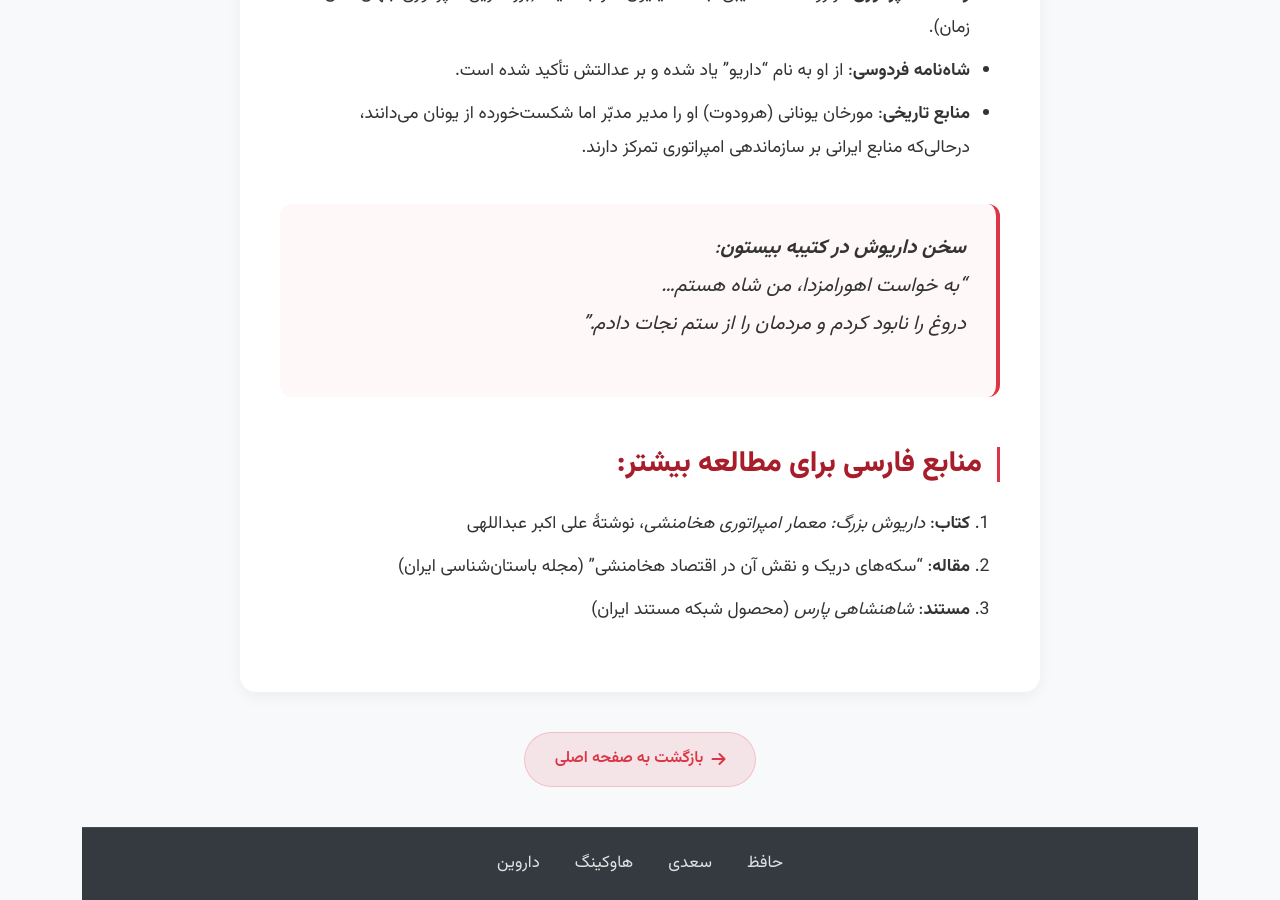
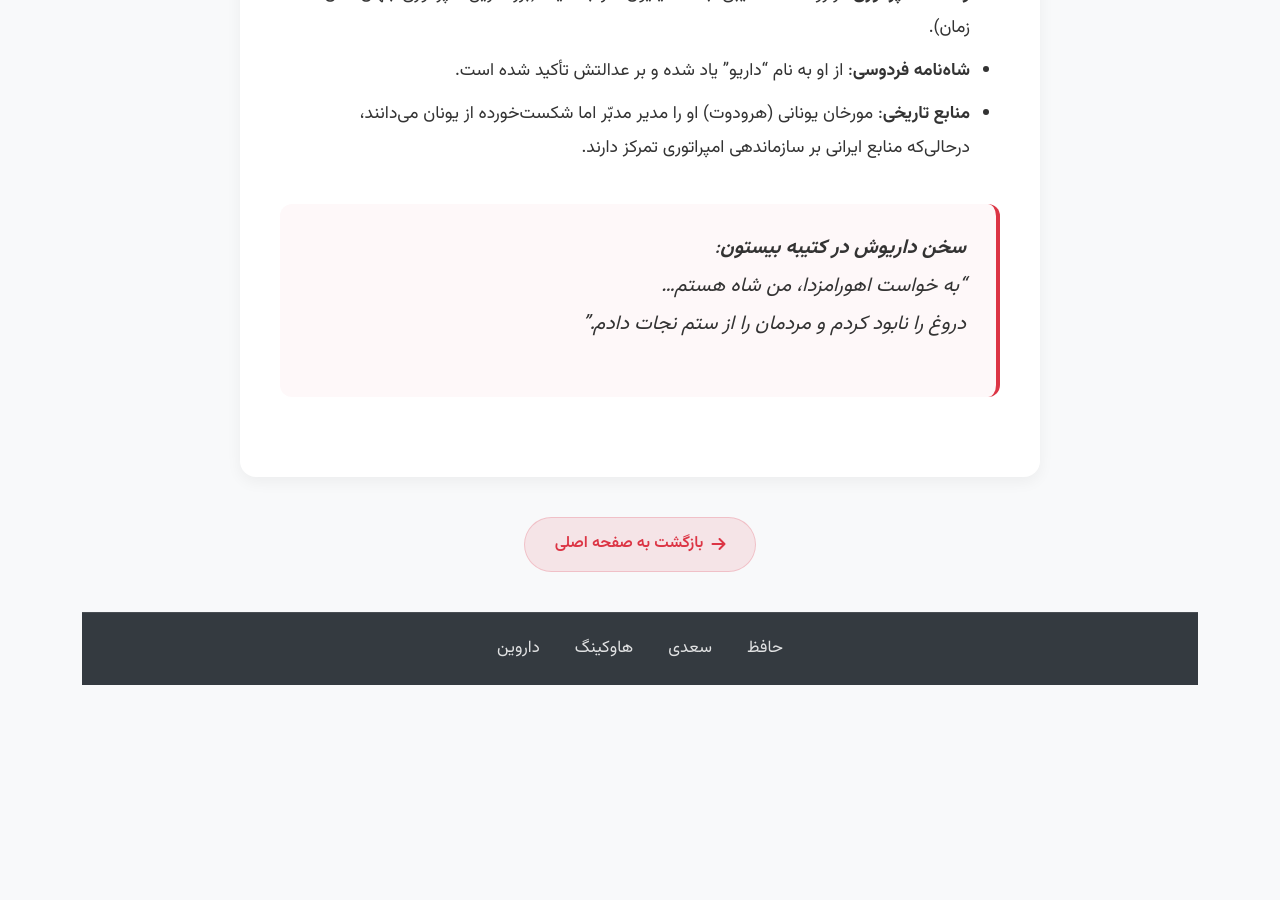
Before and after one commit to darkblog/darkblog.github.io, a Jekyll site: the page built from _posts/2025-7-6-75.md, in a window 1280 px wide and 900 px high, scrolled down 2743 px. Built offline with Jekyll 4.4.1, drawn with Linux system fonts in a browser that asks for light colours; after the commit the page ends 3428 px from its top, so only the background shows below that.

Commit message:
Update 2025-7-6-75.md

```diff
--- a/_posts/2025-7-6-75.md
+++ b/_posts/2025-7-6-75.md
@@ -59,8 +59,3 @@ title: زندگینامه داریوش بزرگ - چهارمین شاه هخام
 > **سخن داریوش در کتیبه بیستون**:
 > *"به خواست اهورامزدا، من شاه هستم...
 > دروغ را نابود کردم و مردمان را از ستم نجات دادم."*
-
-## منابع فارسی برای مطالعه بیشتر:
-1. **کتاب**: *داریوش بزرگ: معمار امپراتوری هخامنشی*، نوشتهٔ علی اکبر عبداللهی
-2. **مقاله**: "سکه‌های دریک و نقش آن در اقتصاد هخامنشی" (مجله باستان‌شناسی ایران)
-3. **مستند**: *شاهنشاهی پارس* (محصول شبکه مستند ایران)
```
